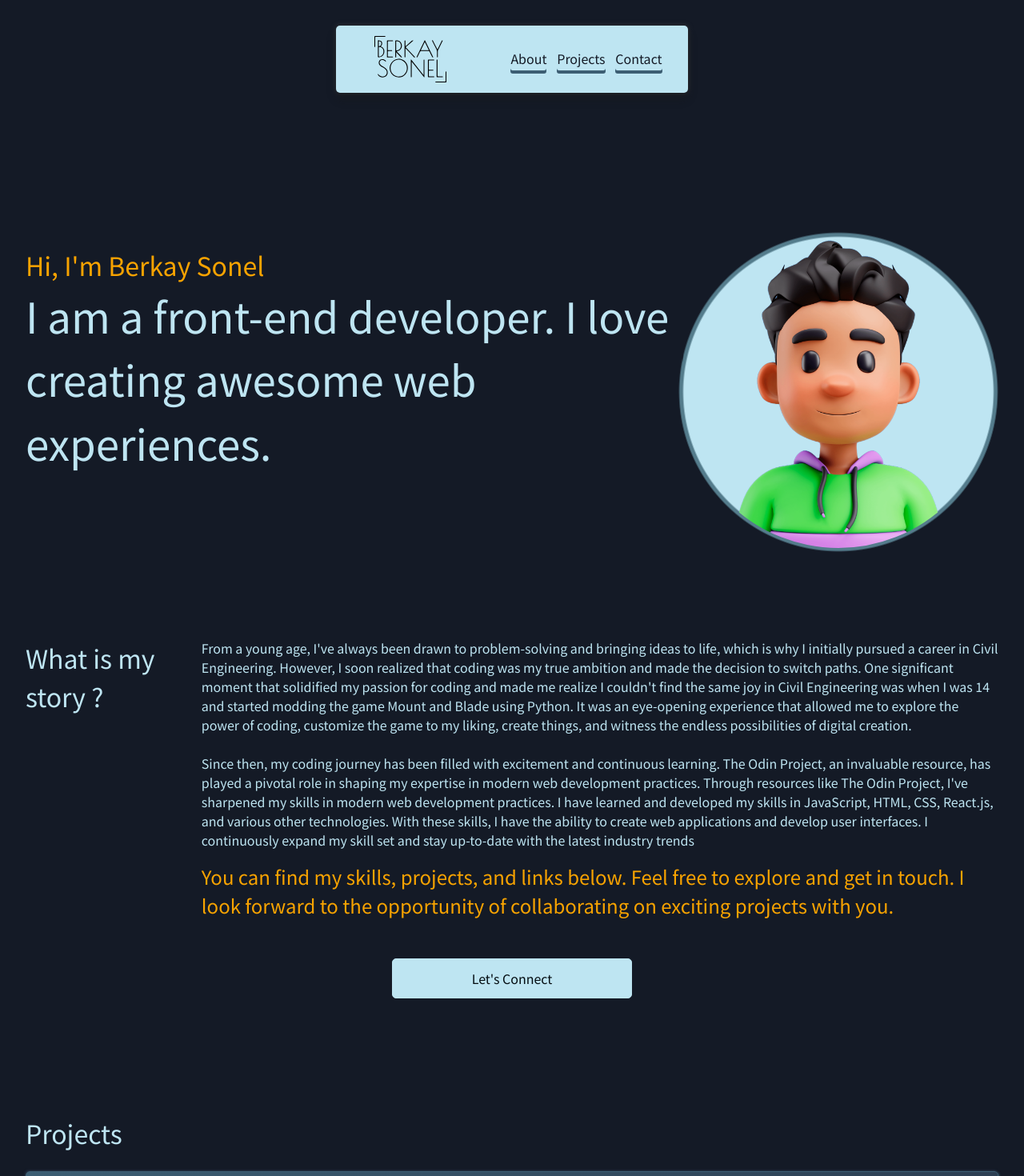
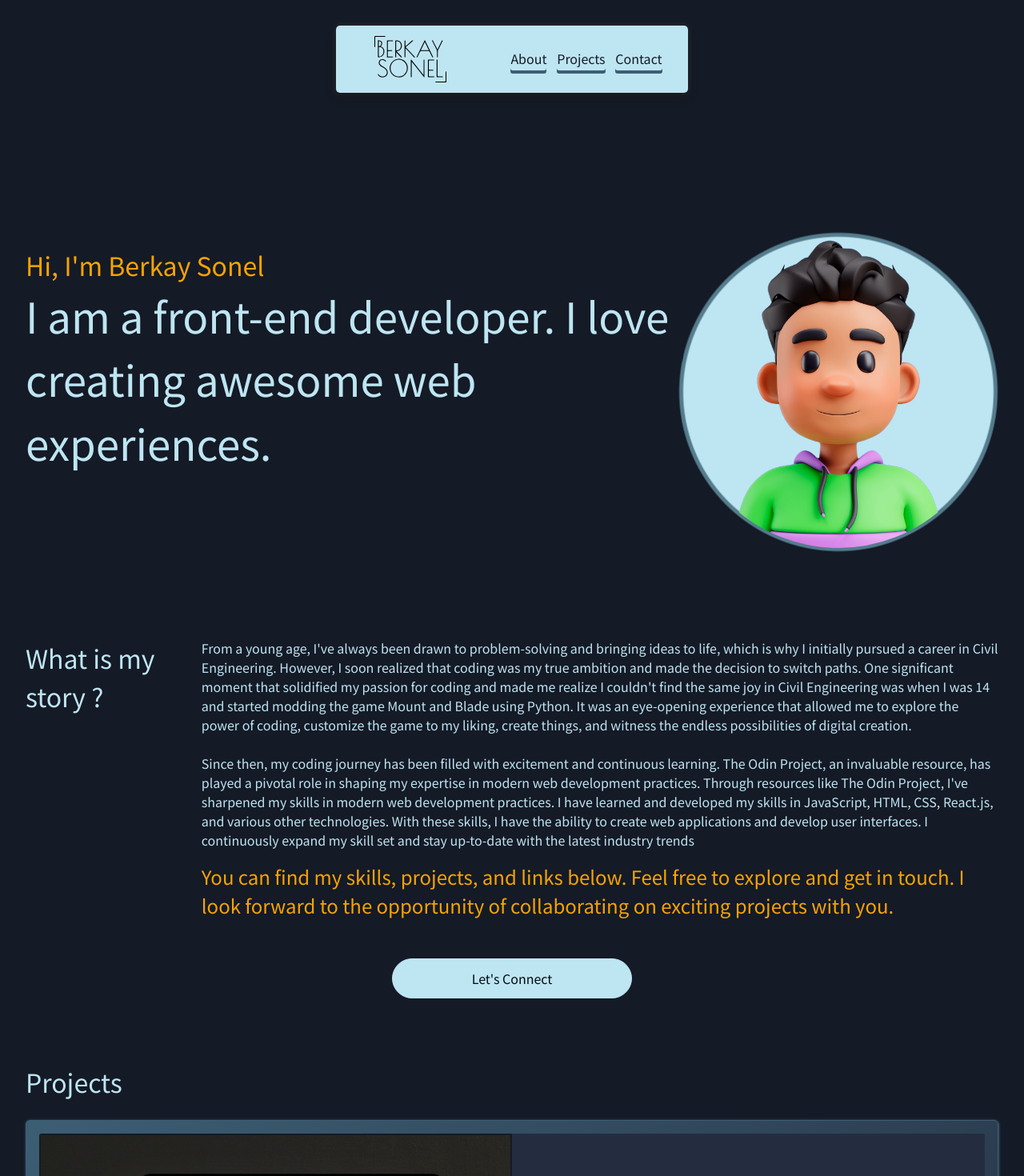
Before and after one commit to berkaysson/berkaysson-portfolio-site, a React (Create React App) app: page / in a window 1280 px wide. Shown: the top 1470 px of the page at 80% size. Built offline with nearby package versions, Linux system fonts and the light colour scheme.

Commit message:
Minor style changes

```diff
--- a/src/Components/Sections/About.js
+++ b/src/Components/Sections/About.js
@@ -7,7 +7,7 @@ const AboutWrapper = styled.div`
   display: flex;
   flex-direction: column;
   gap: 2rem;
-  padding-bottom: 10%;
+  padding-bottom: 5%;
   padding-top: 150px;
   background-color: ${({ theme }) => theme.colors.darker};
 `;
--- a/src/Components/Sections/Projects-Section/Projects-Section.js
+++ b/src/Components/Sections/Projects-Section/Projects-Section.js
@@ -48,7 +48,7 @@ const ProjectsGithubLink = styled.a`
 
   &:hover{
     text-decoration: underline;
-    opacity: 0.9;
+    border-style: solid;
     span{
       svg{
         transform: rotate(360deg);
--- a/src/Components/Wrappers/Effects/ContactButton.js
+++ b/src/Components/Wrappers/Effects/ContactButton.js
@@ -6,7 +6,7 @@ const ContactButtonWrapper = styled.button`
   width: 300px;
   height: 50px;
   border: 1px solid ${({ theme }) => theme.colors.lightest};
-  border-radius: ${({ theme }) => theme.borders.roundedSl};
+  border-radius: ${({ theme }) => theme.borders.roundedLg};
   display: flex;
   align-items: center;
   justify-content: center;
```
